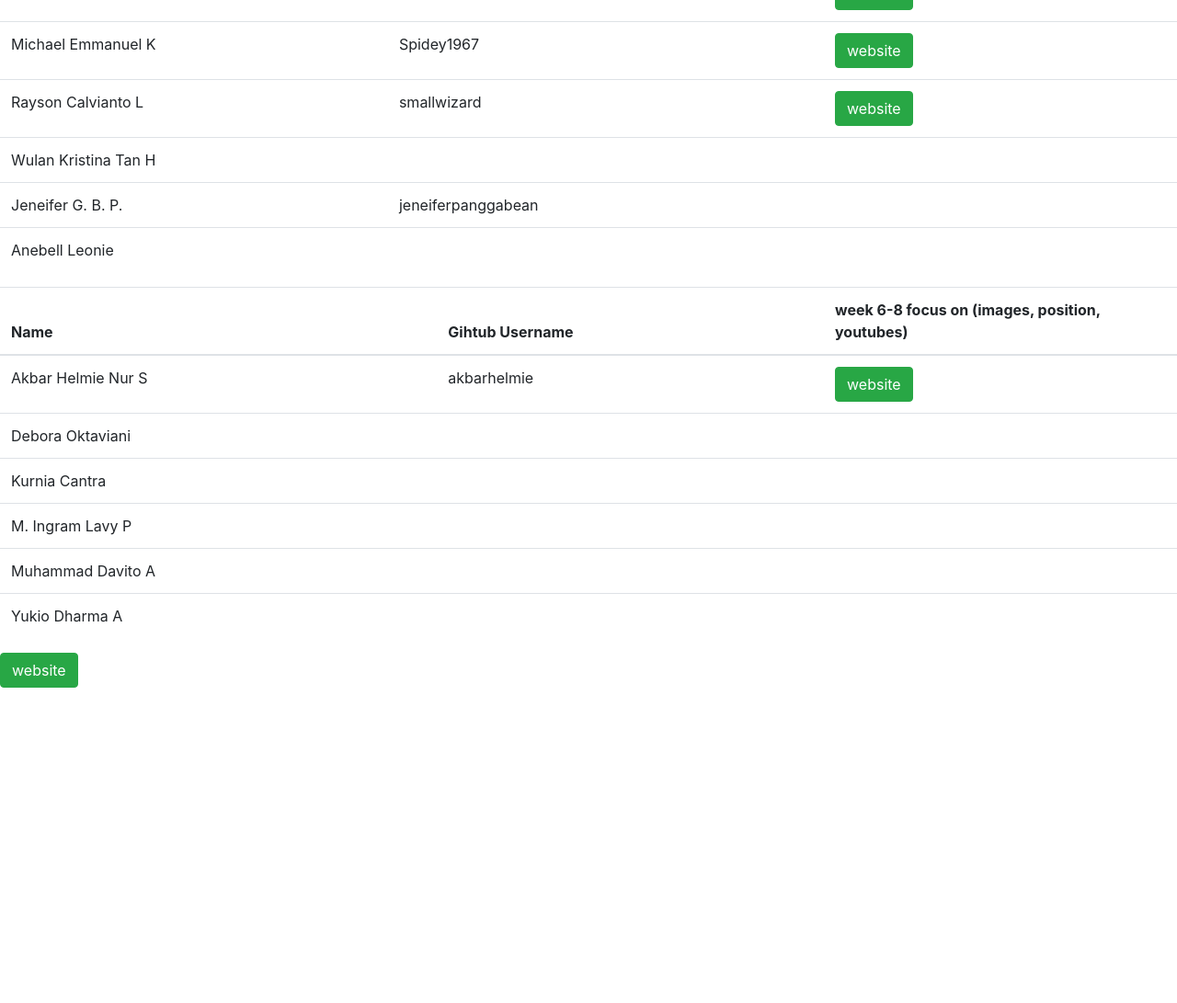
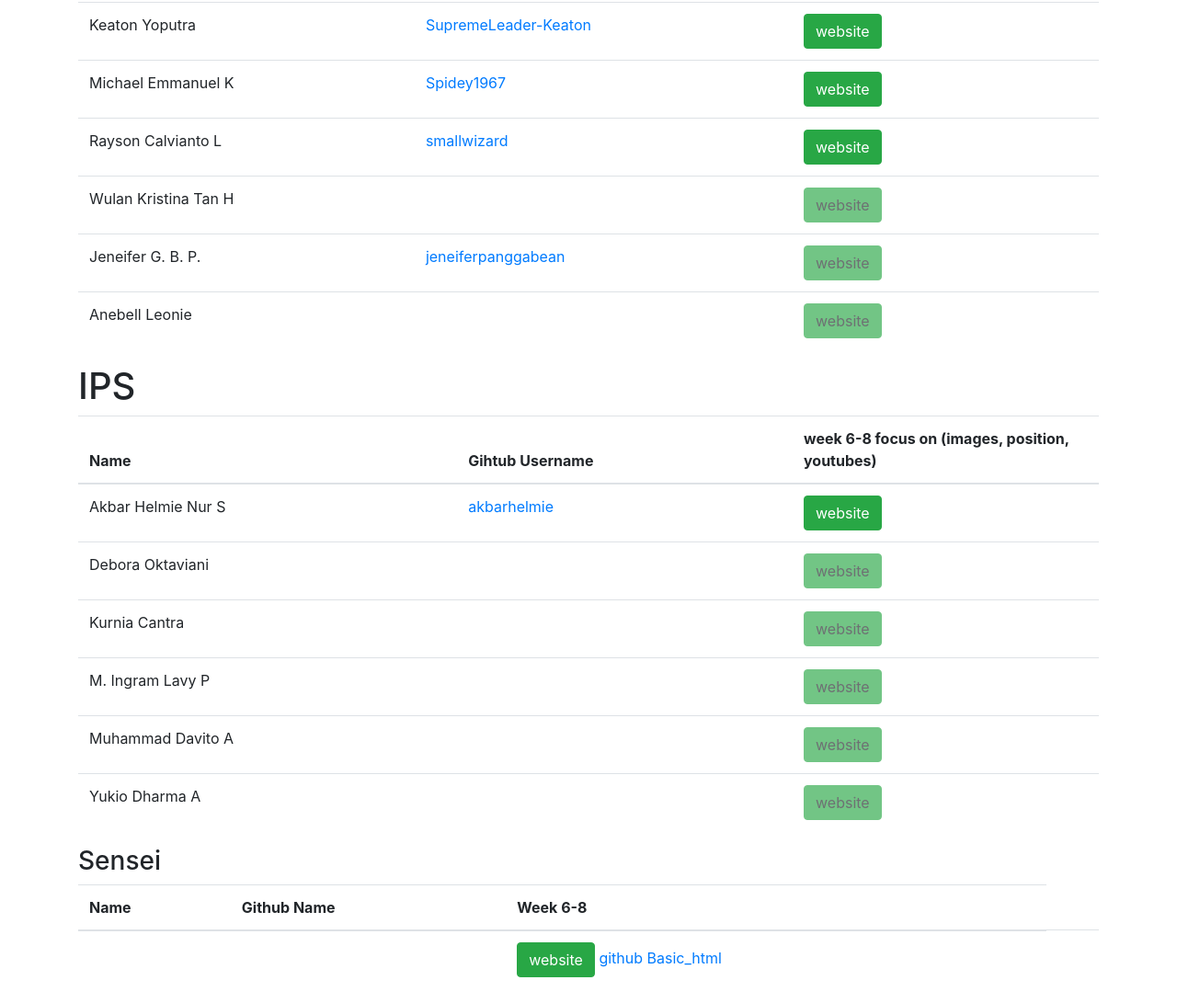
Before and after one commit to michaeltamsil/kallista-2k19-g11, a plain HTML site: page index.html in a window 1280 px wide. Shown: the part 569-1660 px from the top of the page at 92% size. Before the commit the page ends 1317 px from the top, so only its background shows below. Drawn offline with nearby package versions, Linux system fonts and the light colour scheme.

Commit message:
add my self

```diff
--- a/index.html
+++ b/index.html
@@ -16,6 +16,7 @@
 </head>
 
 <body>
+    <div class="container">
         <h1>IPA</h1>
         <table class="table" id="IPA">
             <thead>
@@ -28,6 +29,7 @@
             <tbody>
             </tbody>
         </table>
+        <h1>IPS</h1>
         <table class="table" id="IPS">
             <thead>
                 <tr>
@@ -39,8 +41,31 @@
             <tbody>
             </tbody>
         </table>
+        <h3>Sensei</h3>
+        <table class="table">
+            <thead>
+                <tr>
+                    <th>Name</th>
+                    <th>Github Name</th>
+                    <th>Week 6-8</th>
+                </tr>
+            </thead>
+            <tbody>
+                <tr>
+                    <td></td>
+                    <td></td>
+                    <td>
+                        <a class="btn btn-success" target="_blank" href="https://michaeltamsil.github.io/basic_html/week_06/">website</a>
+                        <a target="_blank" href="https://github.com/michaeltamsil/basic_html">github Basic_html</a>
+                    </td>
+                    <td></td>
+                </tr>
+            </tbody>
+        </table>
+    </div>
 </body>
-<a class="btn btn-success" target="_blank" href="https://michaeltamsil.github.io/basic_html/week_06/">website</a>
+
 <script src="https://code.jquery.com/jquery-3.4.1.min.js"></script>
 <script src="./script.js"></script>
+
 </html>
--- a/script.js
+++ b/script.js
@@ -21,19 +21,23 @@ $(function () {
                     $(tr).append(name);
 
                     let githubName = $('<td></td>')
-                    if (item.name) {
-                        $(githubName).text(item.githubName)
+                    if (item.githubName) {
+                        $(githubName).html(`<a target="_blank" href="https://github.com/${item.githubName}">${item.githubName}</a>`)
                     }
                     $(tr).append(githubName);
 
                     let basicHTMLURL = $('<td></td>')
+                    let buttonLink = $(`<a class="btn btn-success" target="_blank">website</a>`);
                     if (item.basicHTMLURL) {
-                        const buttonLink = $(`<a class="btn btn-success" target="_blank" href="${item.basicHTMLURL}">website</a>`)
-                        $(buttonLink).text('website');
-                        $(basicHTMLURL).html(buttonLink)
+                        $(buttonLink).attr('href', item.basicHTMLURL);
+                        $(buttonLink).attr('target', "_blank");
+                    }else{
+                        $(buttonLink).addClass('disabled')
                     }
+                    $(buttonLink).text('website');
+                    $(basicHTMLURL).html(buttonLink)
+
                     $(tr).append(basicHTMLURL);
-                    console.log(htmlSelector)
                     $(htmlSelector).append(tr);
                 })
 
```
Lines whose indentation alone changed are shown as unchanged.
